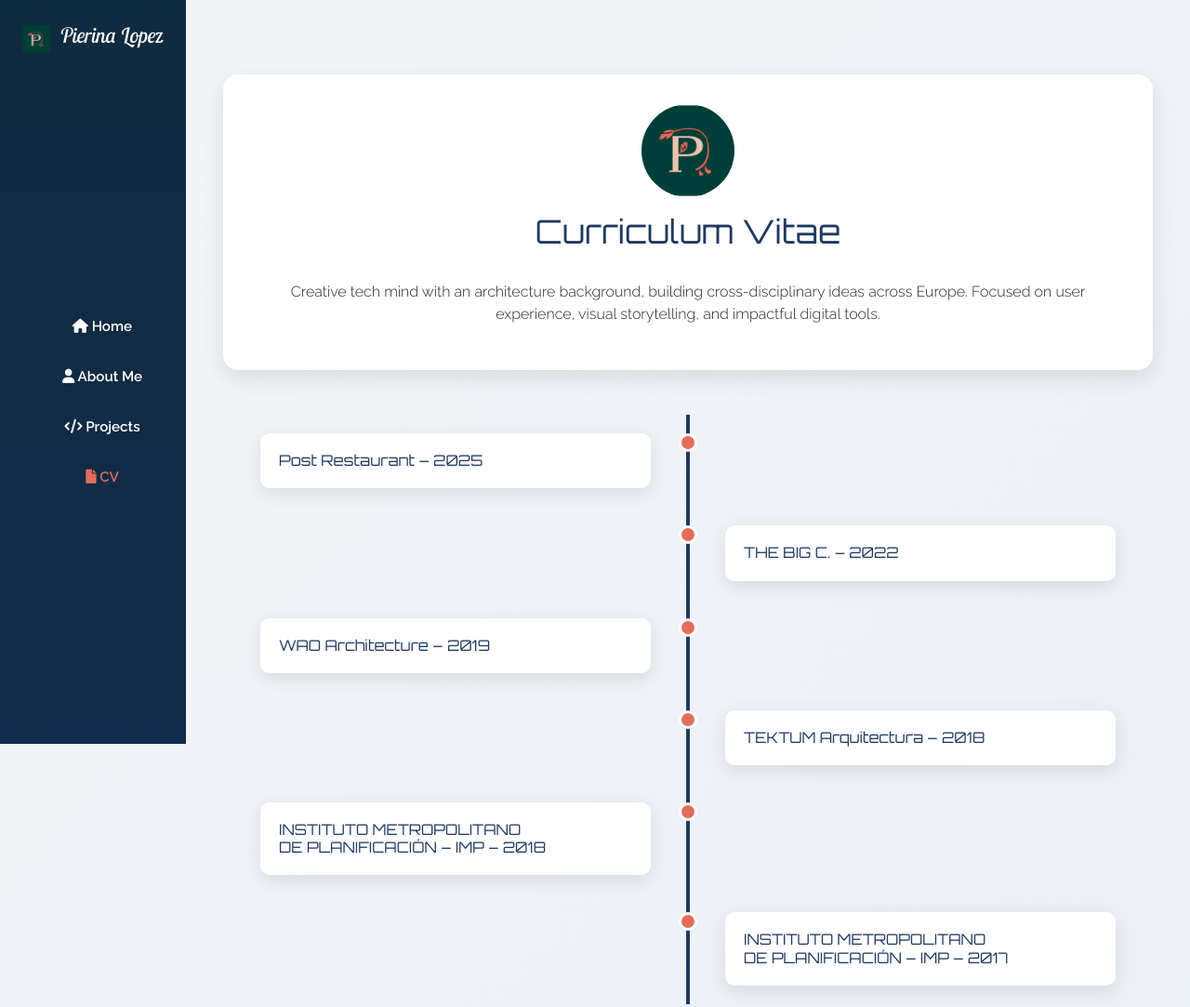
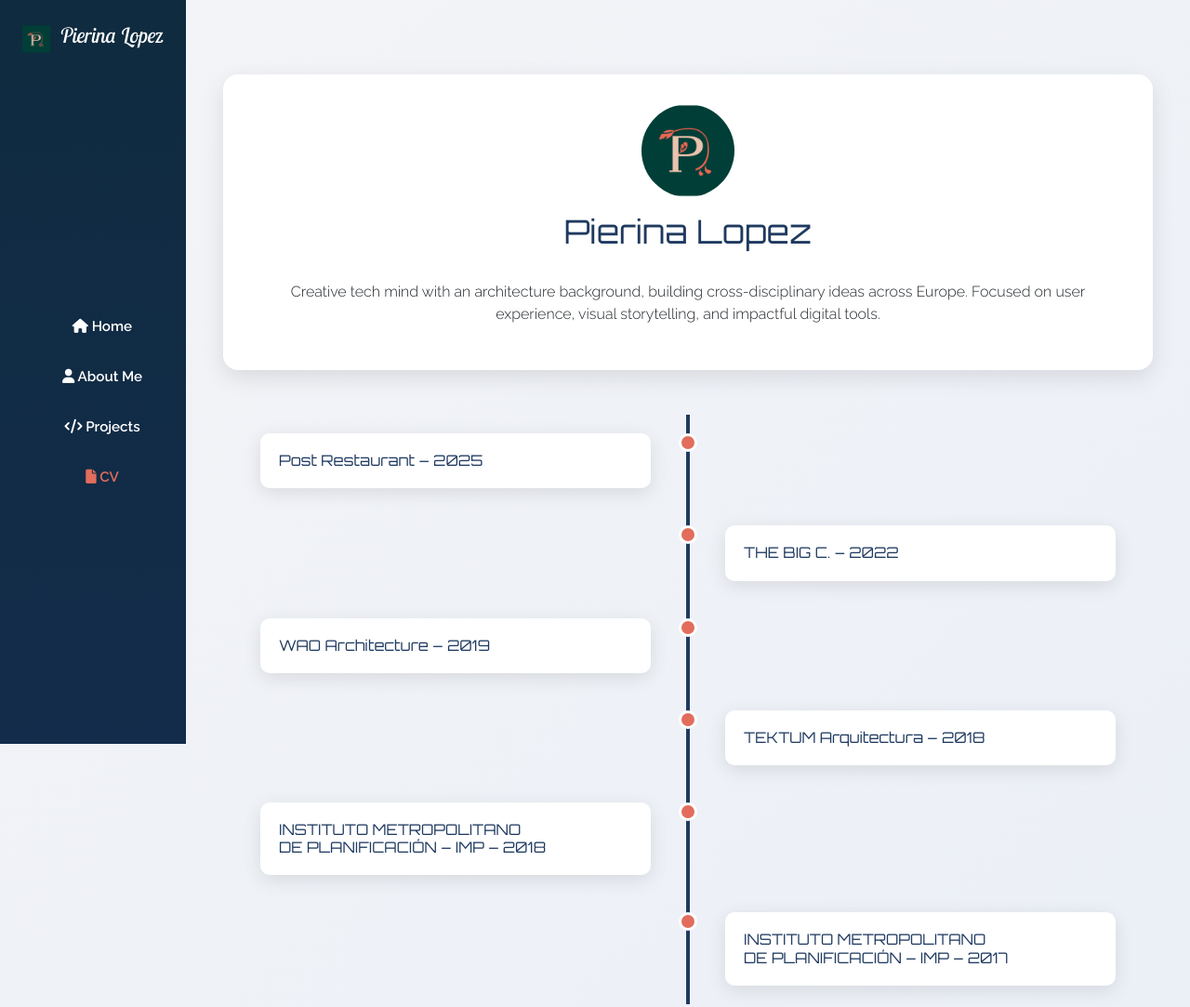
Before and after one commit to Sabina940/This-is-Pierina, a website: page cv.html in a window 1280 px wide. Shown: the top 1083 px of the page at 93% size. Drawn offline with nearby package versions, Linux system fonts and the light colour scheme.

Commit message:
small changes

```diff
--- a/cv.html
+++ b/cv.html
@@ -169,10 +169,7 @@
         margin-left: 0;
         padding: 20px;
       }
-
-
-
-            .timeline-item {
+      .timeline-item {
               width: 100%;
               padding-left: 50px;
               padding-right: 20px;
@@ -185,10 +182,14 @@
 
             .timeline-item:nth-child(odd) {
               left: 0;
-}
-.timeline-item::before {
-    display: none;
-  }
+            }
+            .timeline-item::before {
+                display: none;
+              }
+
+
+
+
 
 
   </style>
@@ -220,7 +221,7 @@
             <div class="cv-wrapper">
               <div class="intro-card">
                 <img src="favicon/android-chrome-512x512.png" alt="Profile Icon" />
-                <h1 class="section-title">Curriculum Vitae</h1>
+                <h1 class="section-title">Pierina Lopez</h1>
                 <p>Creative tech mind with an architecture background, building cross-disciplinary ideas across Europe. Focused on user experience, visual storytelling, and impactful digital tools.</p>
               </div>
 
```
